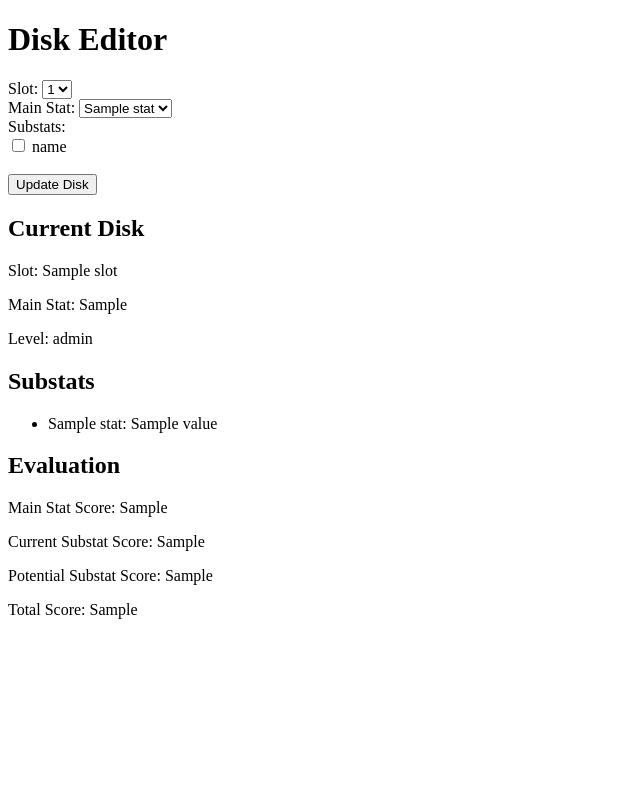
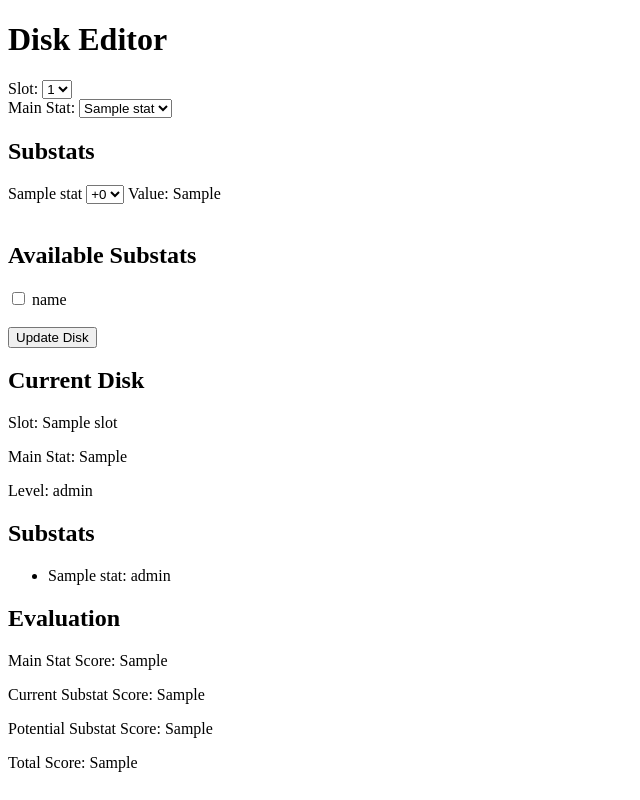
Before and after one commit to jfdg01/disk-drive-calculator, a Python web app: template templates/disk_editor.html in a window 1280 px wide. Shown: the whole page, without its empty margins (0-640 px from the left). Run offline with Jinja, Linux system fonts and the light colour scheme; the template is opened without the code that fills it: most values are stand-ins (such as "Sample title", 1, 10 or a date in 2020).

Commit message:
Added some funky substats

```diff
--- a/templates/disk_editor.html
+++ b/templates/disk_editor.html
@@ -8,14 +8,14 @@
 </head>
 <body>
     <h1>Disk Editor</h1>
+
     <!-- Editing Section -->
     <form id="disk-form">
         <!-- Slot Selection -->
         <label for="slot">Slot:</label>
         <select id="slot" name="slot">
             {% for i in range(1, 7) %}
-        <option value="{{ i }}" {% if disk[
-        'Slot'] == i %}selected{% endif %}>{{ i }}</option>
+            <option value="{{ i }}" {% if disk['Slot'] == i %}selected{% endif %}>{{ i }}</option>
             {% endfor %}
         </select>
         <br>
@@ -24,14 +24,30 @@
         <label for="main_stat">Main Stat:</label>
         <select id="main_stat" name="main_stat">
             {% for stat in main_stats %}
-        <option value="{{ stat }}" {% if disk[
-        'Main Stat'] == stat %}selected{% endif %}>{{ stat }}</option>
+            <option value="{{ stat }}" {% if disk['Main Stat'] == stat %}selected{% endif %}>{{ stat }}</option>
             {% endfor %}
         </select>
         <br>
 
         <!-- Substats -->
-    <label for="substats">Substats:</label>
+        <h2>Substats</h2>
+        <div id="substats-container">
+            {% for stat, level in disk['Substats'].items() %}
+            <div>
+                <label>{{ stat }}</label>
+                <select name="level_{{ stat }}" data-stat="{{ stat }}">
+                    {% for i in range(6) %}
+                    <option value="{{ i }}" {% if level == i %}selected{% endif %}>+{{ i }}</option>
+                    {% endfor %}
+                </select>
+                <span id="value_{{ stat }}">Value: {{ calculated_values[stat] }}</span>
+            </div>
+            {% endfor %}
+        </div>
+        <br>
+
+        <!-- Substat Checkboxes -->
+        <h2>Available Substats</h2>
         <div>
             {% for substat in disk['Substat Values'].keys() %}
             <input type="checkbox" id="{{ substat }}" name="substats" value="{{ substat }}"
@@ -40,6 +56,7 @@
             {% endfor %}
         </div>
         <br>
+
         <button type="submit">Update Disk</button>
     </form>
 
@@ -62,7 +79,6 @@
         <p>Total Score: {{ evaluation['Total Score'] }}</p>
     </div>
 
-<script src="{{ url_for('static', filename='js/edit_disk.js') }}"></script>
-
+    <script src="{{ url_for('static', filename='js/disk_editor.js') }}"></script>
 </body>
 </html>
```
Lines whose indentation alone changed are shown as unchanged.
